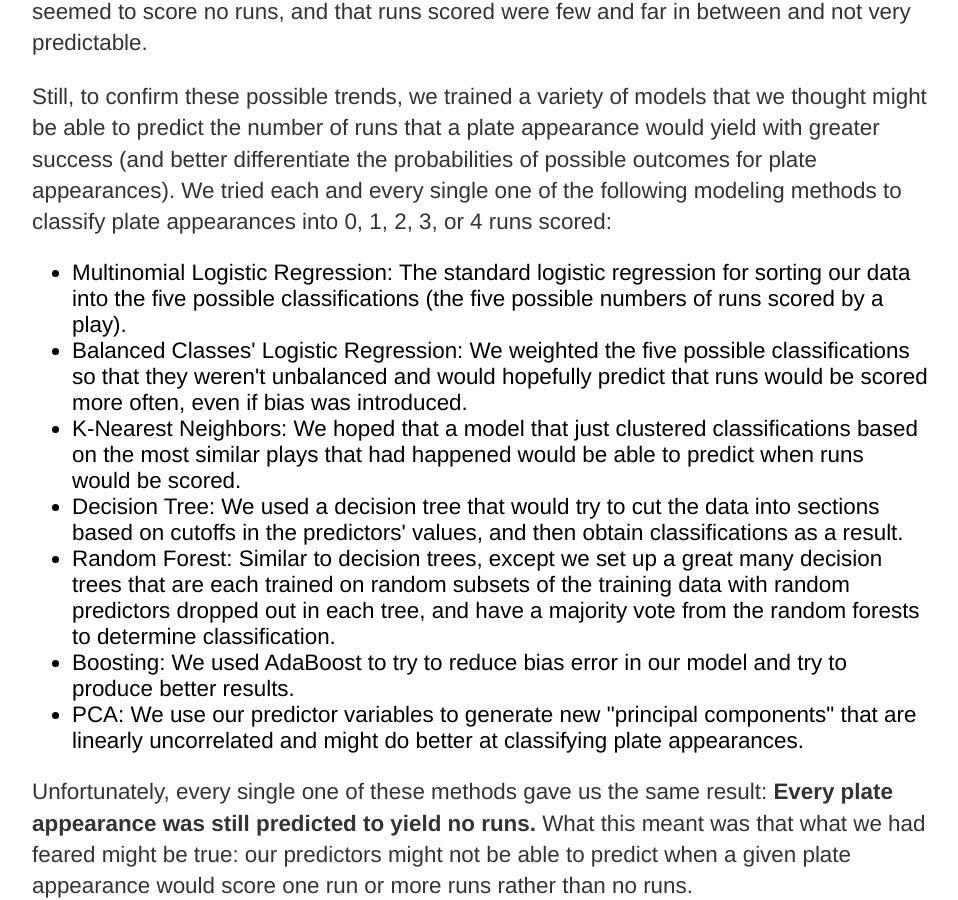
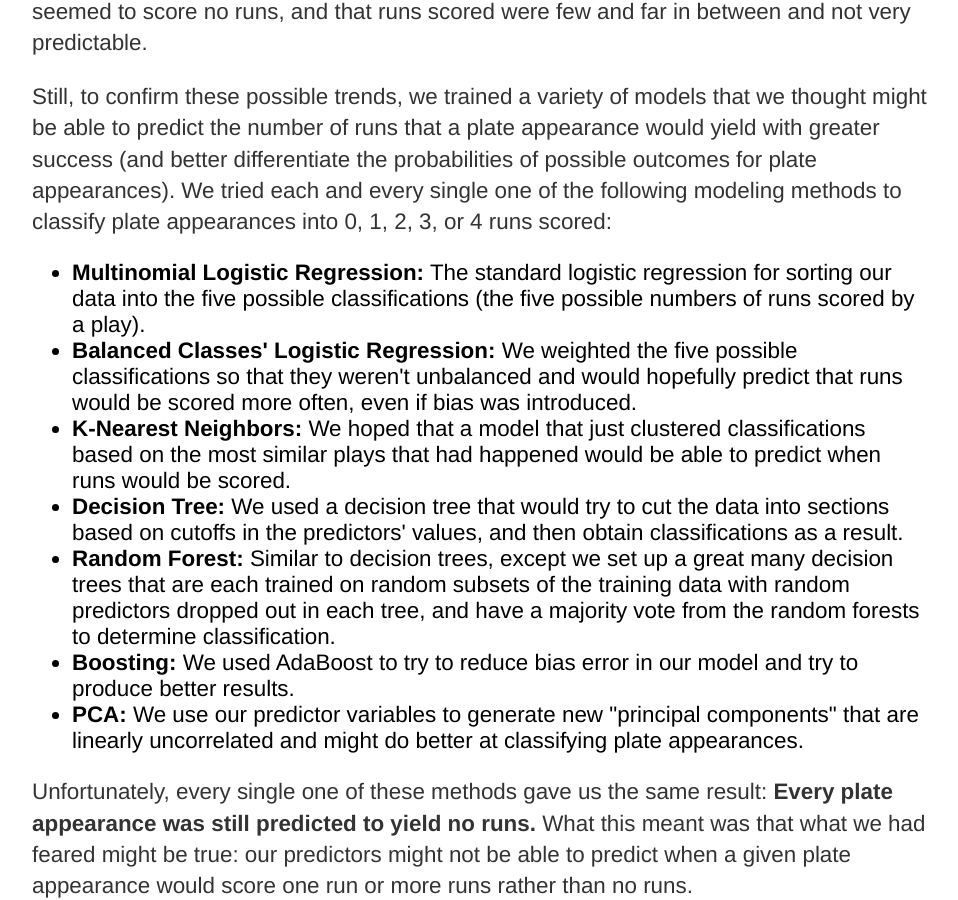
Before and after one commit to handypark/handypark.github.io, a Jekyll site: the page built from methodology.html, in a window 1280 px wide and 900 px high, scrolled down 1357 px. Shown: the whole window, without its empty margins (160-1118 px from the left). Built offline with Jekyll 4.4.1, drawn with Linux system fonts in a browser that asks for light colours; part of the change alters nothing that is shown.

```diff
--- a/methodology.html
+++ b/methodology.html
@@ -46,31 +46,31 @@ title: Methodology
 	</p>
 	<ul>
 		<li>
-			Multinomial Logistic Regression: The standard logistic regression for sorting our data into the five possible
+			<strong>Multinomial Logistic Regression:</strong> The standard logistic regression for sorting our data into the five possible
 			classifications (the five possible numbers of runs scored by a play).
 		</li>
 		<li>
-			Balanced Classes' Logistic Regression: We weighted the five possible classifications so that they weren't
+			<strong>Balanced Classes' Logistic Regression:</strong> We weighted the five possible classifications so that they weren't
 			unbalanced and would hopefully predict that runs would be scored more often, even if bias was introduced.
 		</li>
 		<li>
-			K-Nearest Neighbors: We hoped that a model that just clustered classifications based on the most similar
+			<strong>K-Nearest Neighbors:</strong> We hoped that a model that just clustered classifications based on the most similar
 			plays that had happened would be able to predict when runs would be scored.
 		</li>
 		<li>
-			Decision Tree: We used a decision tree that would try to cut the data into sections based on cutoffs in the
+			<strong>Decision Tree:</strong> We used a decision tree that would try to cut the data into sections based on cutoffs in the
 			predictors' values, and then obtain classifications as a result.
 		</li>
 		<li>
-			Random Forest: Similar to decision trees, except we set up a great many decision trees that are each trained
+			<strong>Random Forest:</strong> Similar to decision trees, except we set up a great many decision trees that are each trained
 			on random subsets of the training data with random predictors dropped out in each tree, and have a majority
 			vote from the random forests to determine classification.
 		</li>
 		<li>
-			Boosting: We used AdaBoost to try to reduce bias error in our model and try to produce better results.
+			<strong>Boosting:</strong> We used AdaBoost to try to reduce bias error in our model and try to produce better results.
 		</li>
 		<li>
-			PCA: We use our predictor variables to generate new "principal components" that are linearly uncorrelated and
+			<strong>PCA:</strong> We use our predictor variables to generate new "principal components" that are linearly uncorrelated and
 			might do better at classifying plate appearances.
 		</li>
 	</ul>
```
